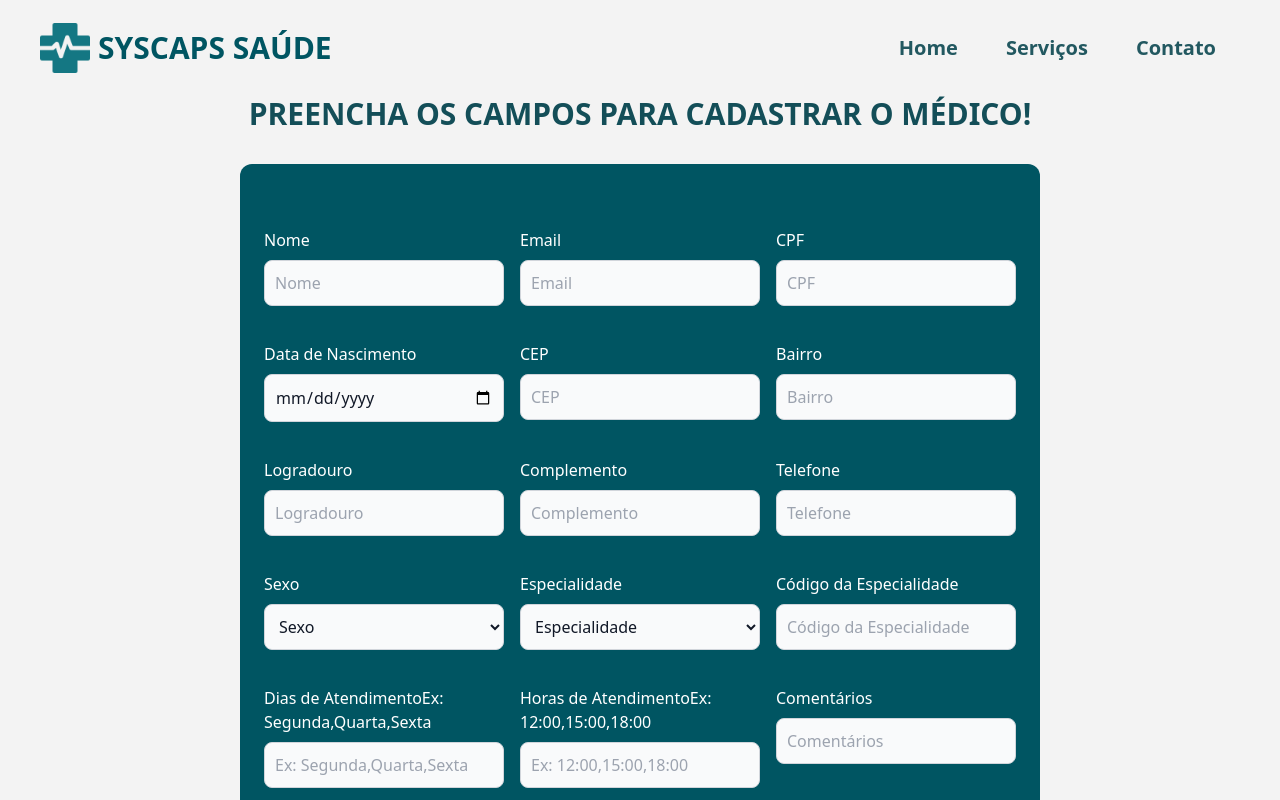
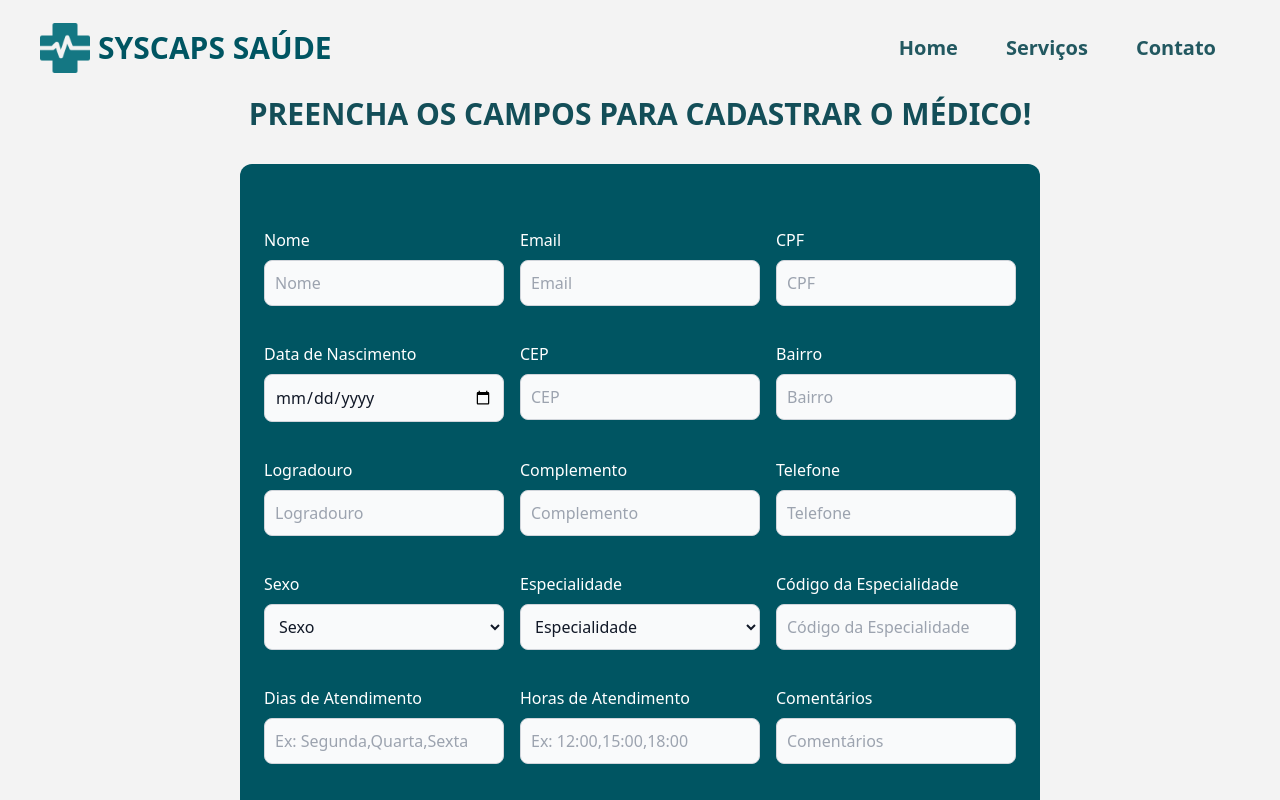
Before and after one commit to VitorDanielA/capssaude, a Next.js app: page /medico/FormCadastroMedico in a window 1280 px wide. Shown: the top 800 px of the page. Built offline with nearby package versions, Linux system fonts and the light colour scheme.

Commit message:
Fix: CadastrarMedico

```diff
--- a/src/components/CadastrarMedico.tsx
+++ b/src/components/CadastrarMedico.tsx
@@ -187,6 +187,7 @@ export default function CadastrarMedico() {
             label: 'Dias de Atendimento',
             placeholder: 'Ex: Segunda,Quarta,Sexta',
             required: true,
+            isArray: true,
         },
         {
             type: "text",
@@ -196,6 +197,7 @@ export default function CadastrarMedico() {
             label: 'Horas de Atendimento',
             placeholder: 'Ex: 12:00,15:00,18:00',
             required: true,
+            isArray: true,
         },
         {
             type: 'text',
@@ -224,7 +226,7 @@ export default function CadastrarMedico() {
                         {inputs.map((input) => (
                             <label key={input.name} className="">
                                 {input.label}
-                                {input.placeholder}
+                                {input.isArray === true ? '' : input.placeholder }
                                 {input.type === 'select' ? (
                                     <select
                                         name={input.name}
```
